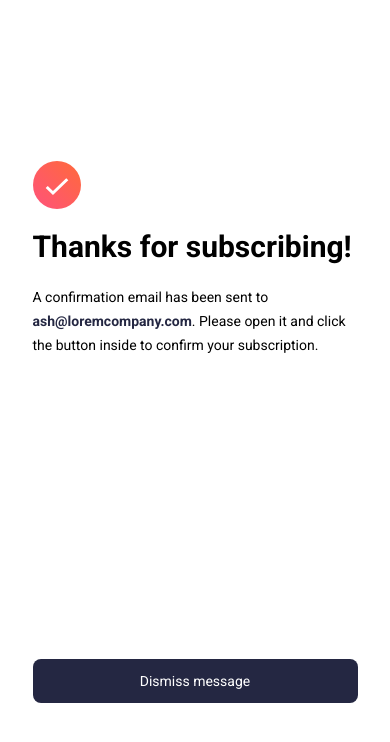
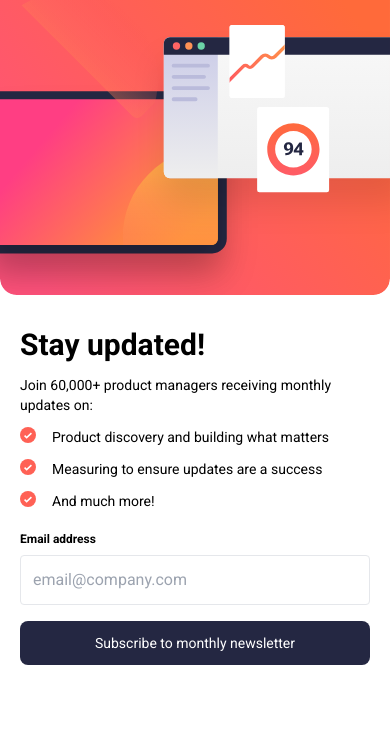
Before and after one commit to kristiansnts/fem-newsletter, a React (Vite) app: page / in a window 390 px wide. Shown: the top 742 px of the page. Built offline with nearby package versions, Linux system fonts and the light colour scheme.

Commit message:
fix responsive

```diff
--- a/src/App.jsx
+++ b/src/App.jsx
@@ -1,11 +1,11 @@
-// import Home from "./pages/Home/Home"
-import Success from "./pages/Success/Success"
+import Home from "./pages/Home/Home"
+// import Success from "./pages/Success/Success"
 
 const App = () => {
   return (
     <>
-        {/* <Home /> */}
-        <Success />
+        <Home />
+        {/* <Success /> */}
     </>
   )
 }
--- a/src/pages/Home/Home.jsx
+++ b/src/pages/Home/Home.jsx
@@ -7,11 +7,11 @@ const Home = () => {
     }
 
     return (
-        <main className="bg-white sm:flex sm:items-center sm:flex-row-reverse sm:w-1/2 sm:mx-auto sm:rounded-2xl">
+        <main className="bg-white flex flex-col justify-between sm:flex sm:items-center sm:flex-row-reverse sm:w-1/2 sm:mx-auto sm:rounded-2xl">
             <div className="banner__img sm:p-5">
                 <picture>
                     <source media="(min-width: 600px)" srcSet="src/assets/images/illustration-sign-up-desktop.svg"/>
-                    <img src="src/assets/images/illustration-sign-up-mobile.svg" alt="" className="w-full"/>
+                    <img src="src/assets/images/illustration-sign-up-mobile.svg" alt="" className="w-full h-1/4"/>
                 </picture>
             </div>
             <div className="newsletter__sign-up p-5 sm:p-10">
```
